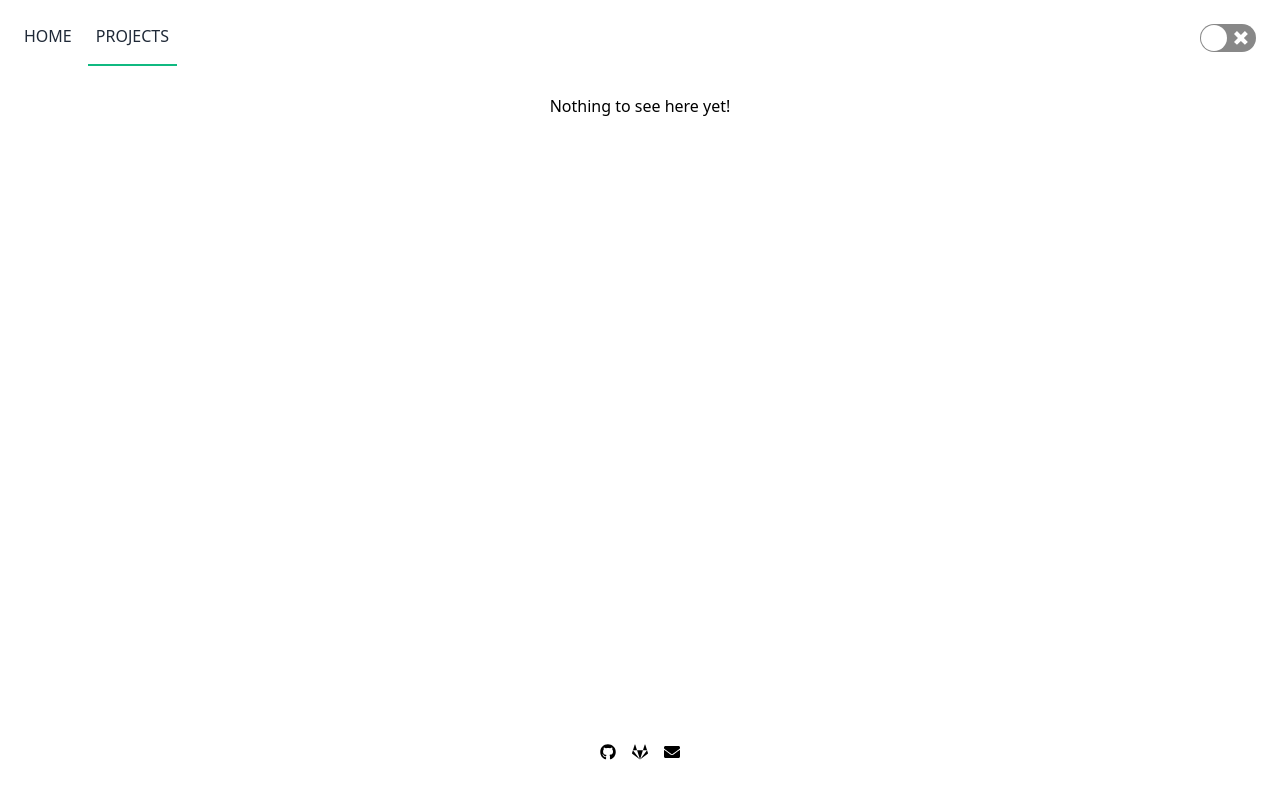
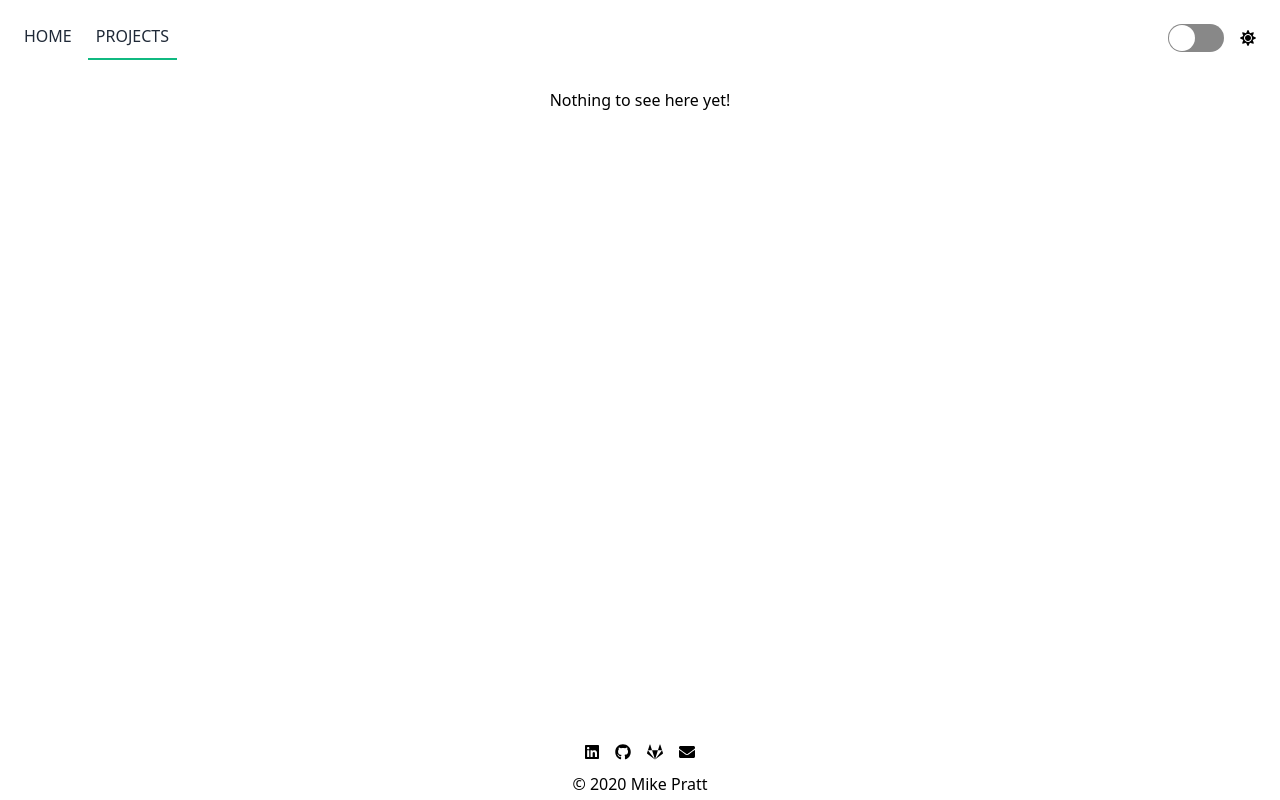
Before and after one commit to mj3f/personal-website, a React (Create React App) app: page /projects in a window 1280 px wide. Built offline with nearby package versions, Linux system fonts and the light colour scheme.

Commit message:
Refactored project - moved components into components directory. Added linked in and copyright links to footer. Added dark/light mode icons next to toggle switch. Other styling tweaks.

```diff
--- a/src/Footer.tsx
+++ /dev/null
@@ -1,24 +0,0 @@
-import React from 'react';
-import { FontAwesomeIcon } from '@fortawesome/react-fontawesome';
-import { faEnvelope } from '@fortawesome/free-solid-svg-icons';
-import { faGithub, faGitlab } from '@fortawesome/free-brands-svg-icons';
-
-const Footer = () => {
-    const iconClass = 'p-2 hover:text-green-500';
-
-    return (
-        <div className="flex flex-row justify-center items-center my-5">
-            <a href="https://www.github.com/mikesjp" className={iconClass}>
-                <FontAwesomeIcon icon={faGithub} />
-            </a>
-            <a href="https://www.gitlab.com/msjp" className={iconClass}>
-                <FontAwesomeIcon icon={faGitlab} />
-            </a>
-            <a href="mailto:me@mikesjp.com" className={iconClass}>
-                <FontAwesomeIcon icon={faEnvelope} />
-            </a>
-        </div>
-    );
-}
-
-export default Footer;
--- a/src/App.tsx
+++ b/src/components/App.tsx
@@ -4,14 +4,19 @@ import Home from './Home';
 import Projects from './Projects';
 import ReactSwitch from 'react-switch';
 import Footer from './Footer';
+import { FontAwesomeIcon } from '@fortawesome/react-fontawesome';
+import { faMoon, faSun } from '@fortawesome/free-solid-svg-icons';
 
 const App = () => {
     const [isDarkMode, setIsDarkMode] = useState(false);
     const toggle = () => setIsDarkMode(prevState => !prevState);
 
-    const navLinkClass = 'uppercase p-2 text-gray-800 dark:text-white';
+    const navLinkClass = 'uppercase p-2 text-gray-800 dark:text-white hover:text-green-500';
     const navLinkActiveClass = 'border-b-2 border-green-500';
     const marginRight2 = 'mr-2';
+
+    const darkModeIcon = <FontAwesomeIcon icon={faMoon} />
+    const lightModeIcon = <FontAwesomeIcon icon={faSun} />
 
     return (
         <BrowserRouter>
@@ -24,8 +29,11 @@ const App = () => {
                                 <NavLink to="/projects" className={navLinkClass} exact activeClassName={navLinkActiveClass}>Projects</NavLink>
                             </div>
                             <div className="w-1/2 flex justify-end">
-                                <div className="p-2">
-                                    <ReactSwitch checked={isDarkMode} onChange={toggle} />
+                                <div className="h-full p-2 flex flex-col justify-center">
+                                    <ReactSwitch checked={isDarkMode} onChange={toggle} onColor="#10B981" checkedIcon={false} uncheckedIcon={false} />
+                                </div>
+                                <div className="h-full p-2 flex flex-col justify-center">
+                                    {isDarkMode ? darkModeIcon : lightModeIcon}
                                 </div>
                             </div>
                         </nav>
--- /dev/null
+++ b/src/components/Footer.tsx
@@ -0,0 +1,34 @@
+import React from 'react';
+import { FontAwesomeIcon } from '@fortawesome/react-fontawesome';
+import { faEnvelope } from '@fortawesome/free-solid-svg-icons';
+import { faGithub, faGitlab, faLinkedin } from '@fortawesome/free-brands-svg-icons';
+
+const Footer = () => {
+    const iconClass = 'p-2 hover:text-green-500';
+
+    return (
+        <div className="flex flex-col justify-center items-center my-5">
+            <div className="flex flex-row">
+                <a href="https://www.linkedin.com/in/michael-pratt-650046123" className={iconClass}>
+                    <FontAwesomeIcon icon={faLinkedin} />
+                </a>
+                <a href="https://www.github.com/mikesjp" className={iconClass}>
+                    <FontAwesomeIcon icon={faGithub} />
+                </a>
+                <a href="https://www.gitlab.com/msjp" className={iconClass}>
+                    <FontAwesomeIcon icon={faGitlab} />
+                </a>
+                <a href="mailto:me@mikesjp.com" className={iconClass}>
+                    <FontAwesomeIcon icon={faEnvelope} />
+                </a>
+            </div>
+            <div className="flex flex-row">
+                <a href="https://www.msjp.dev" className="hover:text-green-500">
+                    &#169; 2020 Mike Pratt
+                </a>
+            </div>
+        </div>
+    );
+}
+
+export default Footer;
--- a/src/Home.tsx
+++ b/src/components/Home.tsx
@@ -1,5 +1,5 @@
 import React, { FunctionComponent } from 'react';
-import memoji from './img/memoji.png';
+import memoji from '../img/memoji.png';
 
 const Home: FunctionComponent = () => (
     <div className="flex flex-col flex-wrap w-full h-full justify-center items-center">
--- a/src/index.tsx
+++ b/src/index.tsx
@@ -1,7 +1,7 @@
 import React from 'react';
 import ReactDOM from 'react-dom';
 import './index.css';
-import App from './App';
+import App from './components/App';
 import reportWebVitals from './reportWebVitals';
 
 ReactDOM.render(
```
Also changed, not shown: src/components/Projects.tsx (renamed from src/Projects.tsx), 1 other file (tests, documents, lock files or other folders).
